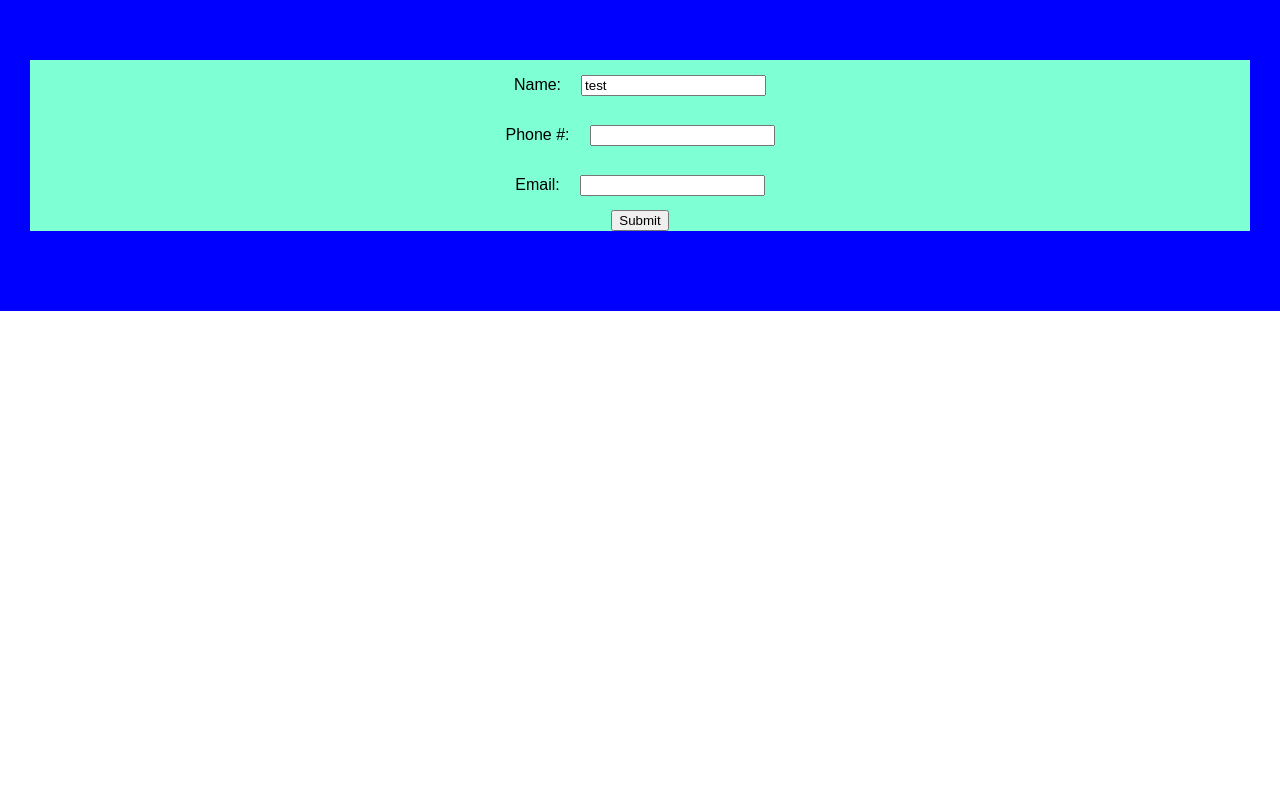
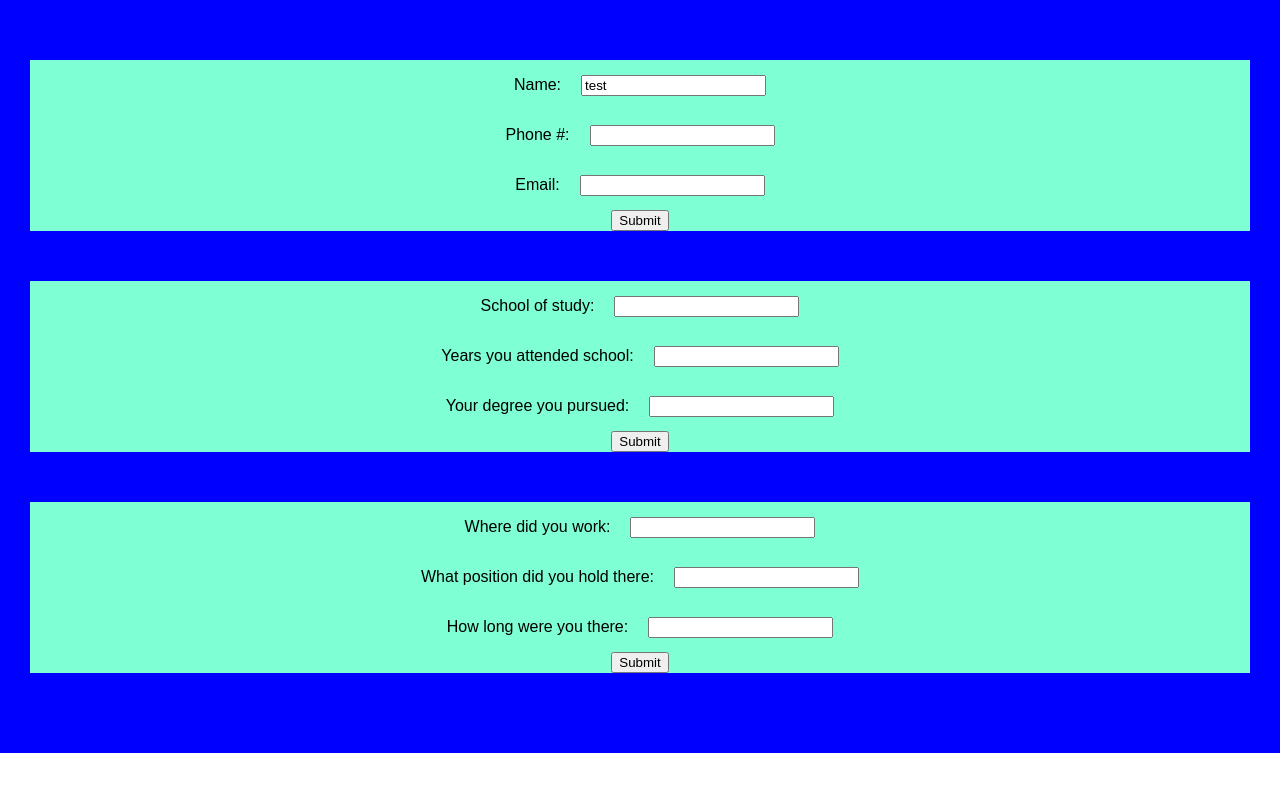
Before and after one commit to VirsatusCodes/odin-cv-project, a React (Create React App) app: page / in a window 1280 px wide. Shown: the top 792 px of the page. Built offline with nearby package versions, Linux system fonts and the light colour scheme.

Commit message:
cv now runs fully and better then before on functional components, earlier issue of matching number of fields per section is resolved

```diff
--- a/src/App.js
+++ b/src/App.js
@@ -13,7 +13,7 @@ const App = () => {
         phone: '',
         email: '',
         submitted: false,
-      }/* ,
+      },
       education: {
         schoolName: '',
         yearsOfStudy: '',
@@ -25,43 +25,31 @@ const App = () => {
         position: '',
         duration: '',
         submitted: false,
-      }, */
+      },
     }
   )
 
 const SubmitBtn = (e) => {
   e.preventDefault();
 
-  const type = e.target.dataset.value;
-  const objKey = [type]
-  const totalObjItems = []
+ const {dataset} = e.target
 
-  console.log(type, objKey)
-
-  for (const userItem in objKey) {
-    console.log(userItem, objKey)
-    totalObjItems.push(userItem)
-  }
-  const nonUpdatingObjItems = totalObjItems.filter(element => element !== 'submitted')
-
-  if(objKey.submitted=== true) {
-    [`setData`]({
-        [nonUpdatingObjItems[0]]: objKey[nonUpdatingObjItems[0]],
-        [nonUpdatingObjItems[1]]: objKey[nonUpdatingObjItems[1]],
-        [nonUpdatingObjItems[2]]: objKey[nonUpdatingObjItems[2]],
-        submitted: false,
-      })
-
-
-  } else {
-  [`setData`]({
-      [nonUpdatingObjItems[0]]: objKey[nonUpdatingObjItems[0]],
-      [nonUpdatingObjItems[1]]: objKey[nonUpdatingObjItems[1]],
-      [nonUpdatingObjItems[2]]: objKey[nonUpdatingObjItems[2]],
-      submitted: true,
+ if(!data[dataset.value].submitted) {
+  setData({
+    ...data,
+      [dataset.value]:{
+        ...data[dataset.value],
+        submitted: true
+      }
+    })} else {
+      setData({
+    ...data,
+      [dataset.value]:{
+        ...data[dataset.value],
+        submitted: false
+      }
     })
-  console.log(data.general)
-}
+    }
 }
 
 
@@ -78,48 +66,20 @@ const handleChange = (e) => {
     });
   }
 
-
-  const ButtonSubmittedCheck = (props) => {
-    const {submitted, button, objSection} = props;
-    if(!submitted) {
-      return (
-          <button
-          onClick={button}
-          type='submit'
-          data-value={objSection}>
-            Submit
-        </button>
-      )
-    } else return (
-      <button
-      onClick={button}
-      type='submit'
-      data-value={objSection}>
-        Edit
-    </button>
-  )
-}
-
-console.log(data.general.name)
     return(
       <div>
         <form>
           <General  userInfo={data.general}
                     onChange={handleChange}
-                    button={SubmitBtn}
-                    BtnCheck={ButtonSubmittedCheck}/>
-{/*
-          <Education  button={SubmitBtn}
-                    userInfo={data.education}
-                    handleChange={handleChange}
-                    InputCheck={InputSubmittedCheck}
-                    BtnCheck={ButtonSubmittedCeck}/>
+                    button={SubmitBtn}/>
 
-          <Jobs     button={SubmitBtn}
-                    userInfo={data.jobs}
-                    handleChange={handleChange}
-                    InputCheck={InputSubmittedCheck}
-                    BtnCheck={ButtonSubmittedCeck}/>      */}
+          <Education  userInfo={data.education}
+                      onChange={handleChange}
+                      button={SubmitBtn}/>
+
+          <Jobs userInfo={data.jobs}
+                onChange={handleChange}
+                button={SubmitBtn}/>
         </form>
       </div>
     )
--- a/src/components/Education.js
+++ b/src/components/Education.js
@@ -1,45 +1,48 @@
 import React from "react";
+import {InputSubmittedCheck} from './renderFormats/InputSubmittedChecker'
+import {ButtonSubmittedCheck} from './renderFormats/ButtonSubmittedChecker'
 
-/* submitted check should be shared this is the
-format ill use for all sections, either import it from
-here or put it in a central location not sure which
-would be considered "best practice" */
-const Education = (props) => {
-const {button, userInfo, handleChange, InputCheck, BtnCheck} = props
-
+const Education = ({
+  userInfo,
+  onChange,
+  button,
+}) => {
   return (
-        <div className='section'>
-          <div className='nameInputPair'>
-            <p className='inputDescribers'>School of study:</p>
-            <InputCheck
-                text={userInfo.schoolName}
+    <div className="section">
+      <div className="nameInputPair">
+        <p className="inputDescribers">School of study:</p>
+        <InputSubmittedCheck
+          userInfo={userInfo.schoolName}
+          onChange={onChange}
           submitted={userInfo.submitted}
-                change={handleChange}
-                box='schoolName'
-                objSection='education'/>
+          name={'schoolName'}
+          objSection={'education'}
+        />
       </div>
-          <div className='nameInputPair'>
-            <p className='inputDescribers'>Years you attended school:</p>
-            <InputCheck
-                text={userInfo.yearsOfStudy}
+      <div className="nameInputPair">
+        <p className="inputDescribers">Years you attended school:</p>
+        <InputSubmittedCheck
+          userInfo={userInfo.yearsOfStudy}
+          onChange={onChange}
           submitted={userInfo.submitted}
-                change={handleChange}
-                box='yearsOfStudy'
-                objSection='education'/>
+          name={'yearsOfStudy'}
+          objSection={'education'}
+        />
       </div>
-          <div className='nameInputPair'>
-            <p className='inputDescribers'>The degree you pursued:</p>
-            <InputCheck
-                text={userInfo.degreeName}
+      <div className="nameInputPair">
+        <p className="inputDescribers">Your degree you pursued:</p>
+        <InputSubmittedCheck
+          userInfo={userInfo.degreeName}
+          onChange={onChange}
           submitted={userInfo.submitted}
-                change={handleChange}
-                box='degreeName'
-                objSection='education'/>
+          name={'degreeName'}
+          objSection={'education'}
+        />
       </div>
-          <BtnCheck
+      <ButtonSubmittedCheck
           submitted={userInfo.submitted}
           button={button}
-          objSection='education'
+          objSection={'education'}
           />
     </div>
   )
--- a/src/components/General.js
+++ b/src/components/General.js
@@ -1,11 +1,11 @@
 import React from "react";
 import {InputSubmittedCheck} from './renderFormats/InputSubmittedChecker'
+import {ButtonSubmittedCheck} from './renderFormats/ButtonSubmittedChecker'
 
 const General = ({
   userInfo,
   onChange,
   button,
-  BtnCheck
 }) => {
   return (
     <div className="section">
@@ -39,7 +39,7 @@ const General = ({
           objSection={'general'}
         />
       </div>
-      <BtnCheck
+      <ButtonSubmittedCheck
           submitted={userInfo.submitted}
           button={button}
           objSection={'general'}
--- a/src/components/Jobs.js
+++ b/src/components/Jobs.js
@@ -1,45 +1,48 @@
 import React from "react";
+import {InputSubmittedCheck} from './renderFormats/InputSubmittedChecker'
+import {ButtonSubmittedCheck} from './renderFormats/ButtonSubmittedChecker'
 
-/* submitted check should be shared this is the
-format ill use for all sections, either import it from
-here or put it in a central location not sure which
-would be considered "best practice" */
-const Jobs = (props) => {
-const {button, userInfo, handleChange, InputCheck, BtnCheck} = props
-
+const Jobs = ({
+  userInfo,
+  onChange,
+  button,
+}) => {
   return (
-        <div className='section'>
-          <div className='nameInputPair'>
-            <p className='inputDescribers'>Where did you work:</p>
-            <InputCheck
-                text={userInfo.companyName}
+    <div className="section">
+      <div className="nameInputPair">
+        <p className="inputDescribers">Where did you work:</p>
+        <InputSubmittedCheck
+          userInfo={userInfo.companyName}
+          onChange={onChange}
           submitted={userInfo.submitted}
-                change={handleChange}
-                box='companyName'
-                objSection='jobs'/>
+          name={'companyName'}
+          objSection={'jobs'}
+        />
       </div>
-          <div className='nameInputPair'>
-            <p className='inputDescribers'>What position did you hold there #:</p>
-            <InputCheck
-                text={userInfo.position}
+      <div className="nameInputPair">
+        <p className="inputDescribers">What position did you hold there:</p>
+        <InputSubmittedCheck
+          userInfo={userInfo.position}
+          onChange={onChange}
           submitted={userInfo.submitted}
-                change={handleChange}
-                box='position'
-                objSection='jobs'/>
+          name={'position'}
+          objSection={'jobs'}
+        />
       </div>
-          <div className='nameInputPair'>
-            <p className='inputDescribers'>How long were you there:</p>
-            <InputCheck
-                text={userInfo.duration}
+      <div className="nameInputPair">
+        <p className="inputDescribers">How long were you there:</p>
+        <InputSubmittedCheck
+          userInfo={userInfo.duration}
+          onChange={onChange}
           submitted={userInfo.submitted}
-                change={handleChange}
-                box='duration'
-                objSection='jobs'/>
+          name={'duration'}
+          objSection={'jobs'}
+        />
       </div>
-          <BtnCheck
+      <ButtonSubmittedCheck
           submitted={userInfo.submitted}
           button={button}
-          objSection='jobs'
+          objSection={'jobs'}
           />
     </div>
   )
--- a/src/components/renderFormats/ButtonSubmittedChecker.js
+++ b/src/components/renderFormats/ButtonSubmittedChecker.js
@@ -1 +1,28 @@
 import React from "react";
+
+const ButtonSubmittedCheck = ({
+    submitted,
+    button,
+    objSection
+}) => {
+
+    if(!submitted) {
+      return (
+          <button
+          onClick={button}
+          type='submit'
+          data-value={objSection}>
+            Submit
+        </button>
+      )
+    } else return (
+      <button
+      onClick={button}
+      type='submit'
+      data-value={objSection}>
+        Edit
+    </button>
+  )
+}
+
+export {ButtonSubmittedCheck}
--- a/src/components/renderFormats/InputSubmittedChecker.js
+++ b/src/components/renderFormats/InputSubmittedChecker.js
@@ -24,7 +24,7 @@ const InputSubmittedCheck = ({
       return (
         <p
         className='submittedInfo'>
-          {userInfo.name}
+            {userInfo}
         </p>
       )
     }
```
Lines whose indentation alone changed are shown as unchanged.
